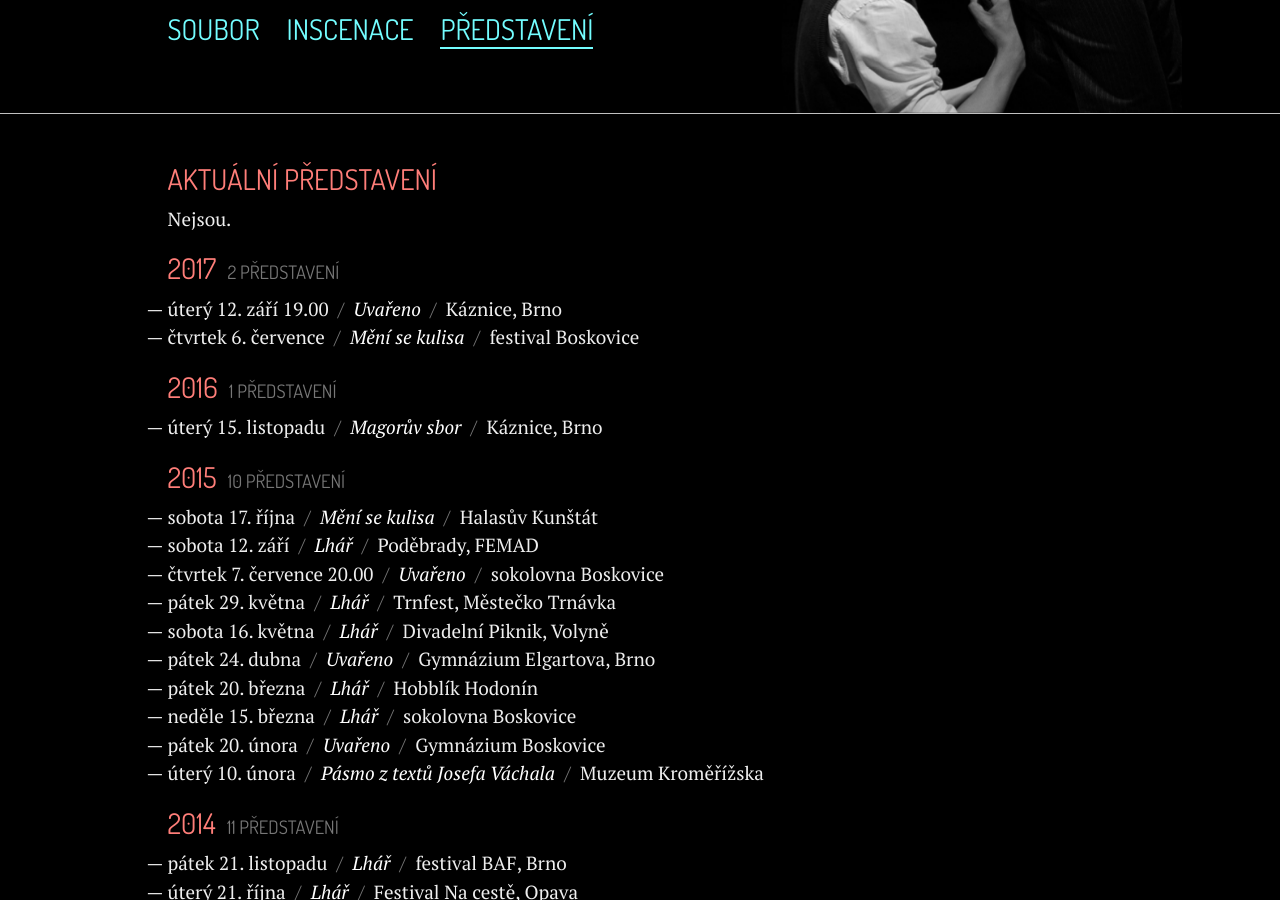
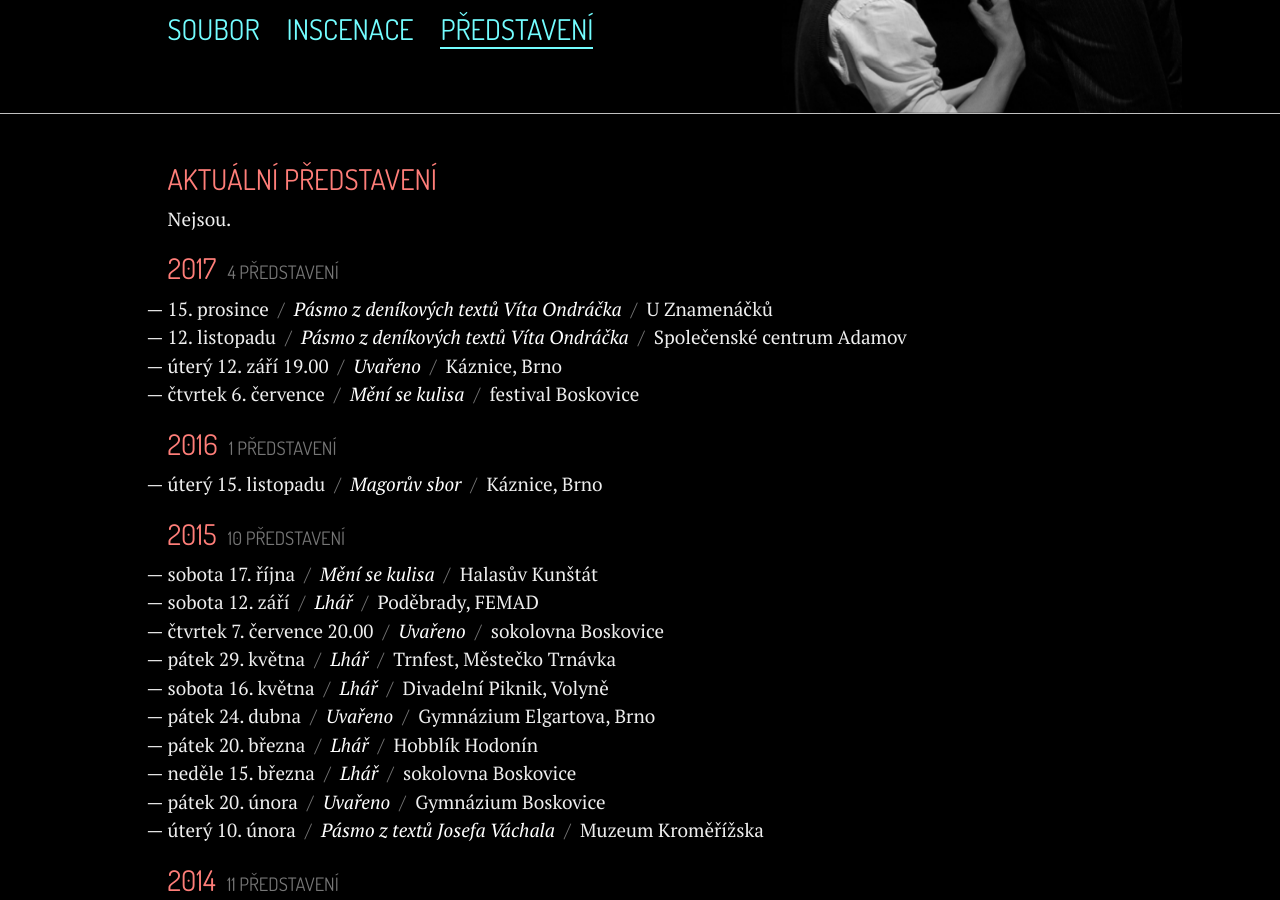
Before and after one commit to zoul/Naboso, a Jekyll site: the page built from predstaveni.html, in a window 1280 px wide and 900 px high, scrolled down 345 px. Built offline with Jekyll 4.4.1, drawn with Linux system fonts in a browser that asks for light colours; some of the changed text lies outside the part shown.

Commit message:
Přidal jsem pásmo z Vítkova deníku + aktualizoval představení

```diff
--- a/_data/predstaveni.yml
+++ b/_data/predstaveni.yml
@@ -1,5 +1,11 @@
 - rok: 2017
   predstaveni:
+    - co: Pásmo z deníkových textů Víta Ondráčka
+      kdy: 15. prosince
+      kde: U Znamenáčků
+    - co: Pásmo z deníkových textů Víta Ondráčka
+      kdy: 12. listopadu
+      kde: Společenské centrum Adamov
     - co: Uvařeno
       kde: Káznice, Brno
       kdy: úterý 12. září 19.00
--- a/_includes/footer.html
+++ b/_includes/footer.html
@@ -10,7 +10,7 @@
                 </p>
             </div>
             <div class="col-lg-5 text-muted">
-                <p>Poslední podstatná změna leden 2016.<br>
+                <p>Poslední podstatná změna únor 2018.<br>
                 Made with ☂ and <a href="https://github.com/zoul/Naboso">GitHub</a>.</p>
             </div>
         </div>
--- a/index.html
+++ b/index.html
@@ -21,9 +21,8 @@ layout: main
 
             {% include gallery.html id="soubor" %}
 
-            <p>Aktuálně divadlo NABOSO začíná s přípravou inscenace hry
-            srbského dramatika Dušana Kovačeviće Profesionál, v překladu Hasana
-            Zahiroviće a Jany Alfabety Cindlerové.</p>
+            <p>Aktuálně divadlo NABOSO připravuje inscenaci hry srbského dramatika
+            Dušana Kovačeviće Profesionál, v překladu Hasana Zahiroviće a Jany Alfabety Cindlerové.</p>
             <p>Soubor pracuje od počátku pod režijním vedením Tomáše Trumpeše.</p>
         </div>
     </div>
```
Also changed, not shown: _data/fotky.yml (+9 -0 lines), inscenace.html (+10 -0 lines).
